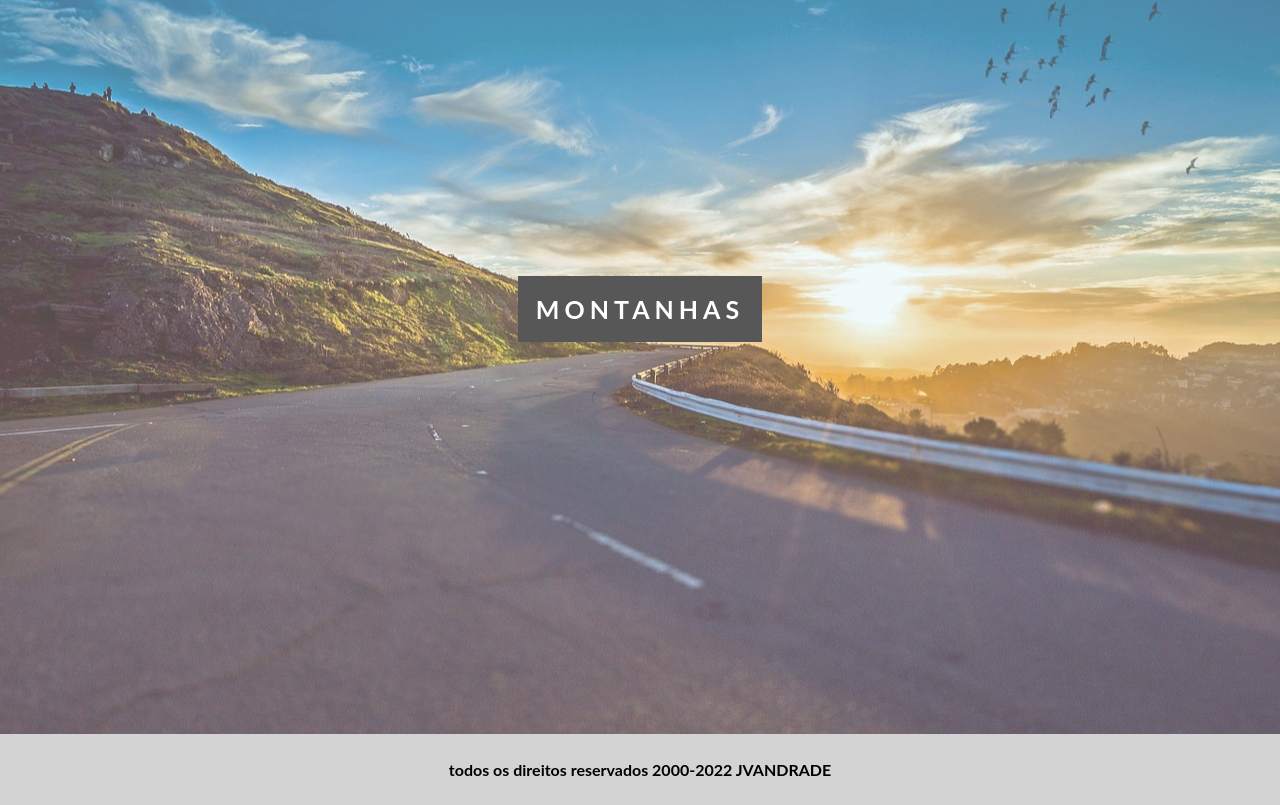
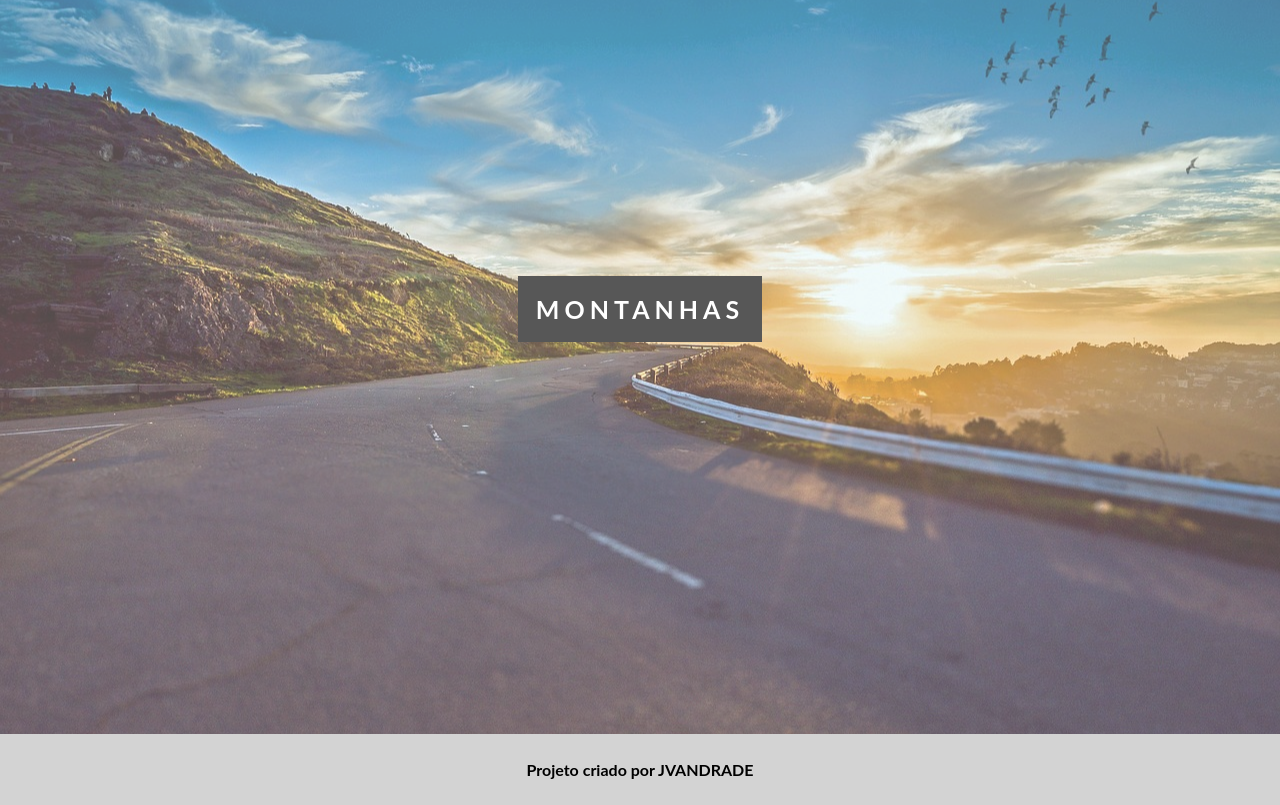
Before and after one commit to josevitorandrade/parallax, a plain HTML site: page index.html in a window 1280 px wide. Shown: the part 3077-3882 px from the top of the page. Drawn offline with Linux system fonts and the light colour scheme.

Commit message:
atualização
ok

```diff
--- a/index.html
+++ b/index.html
@@ -134,7 +134,7 @@
 
 
         <div class="rodapé">
-            <p>todos os direitos reservados 2000-2022  JVANDRADE</p>
+            <p> Projeto criado por JVANDRADE</p>
         </div>
 
 
```
